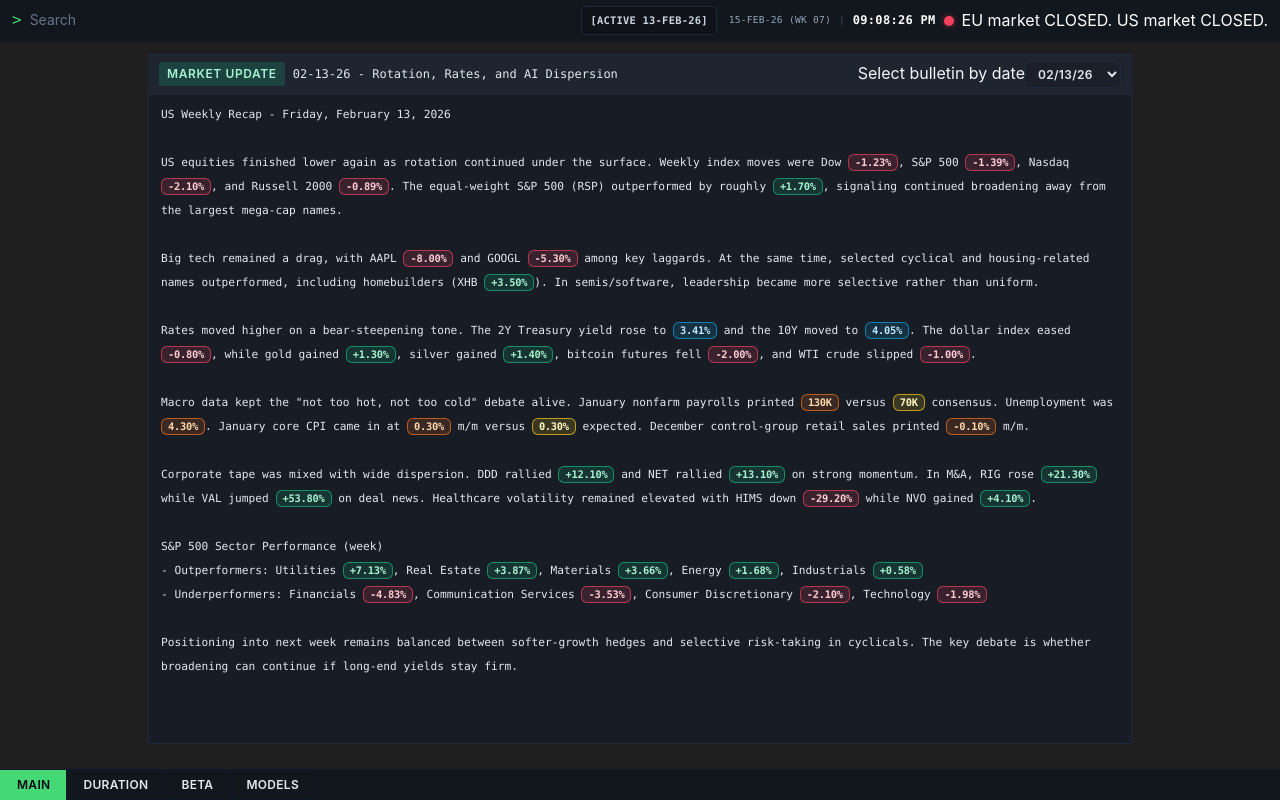
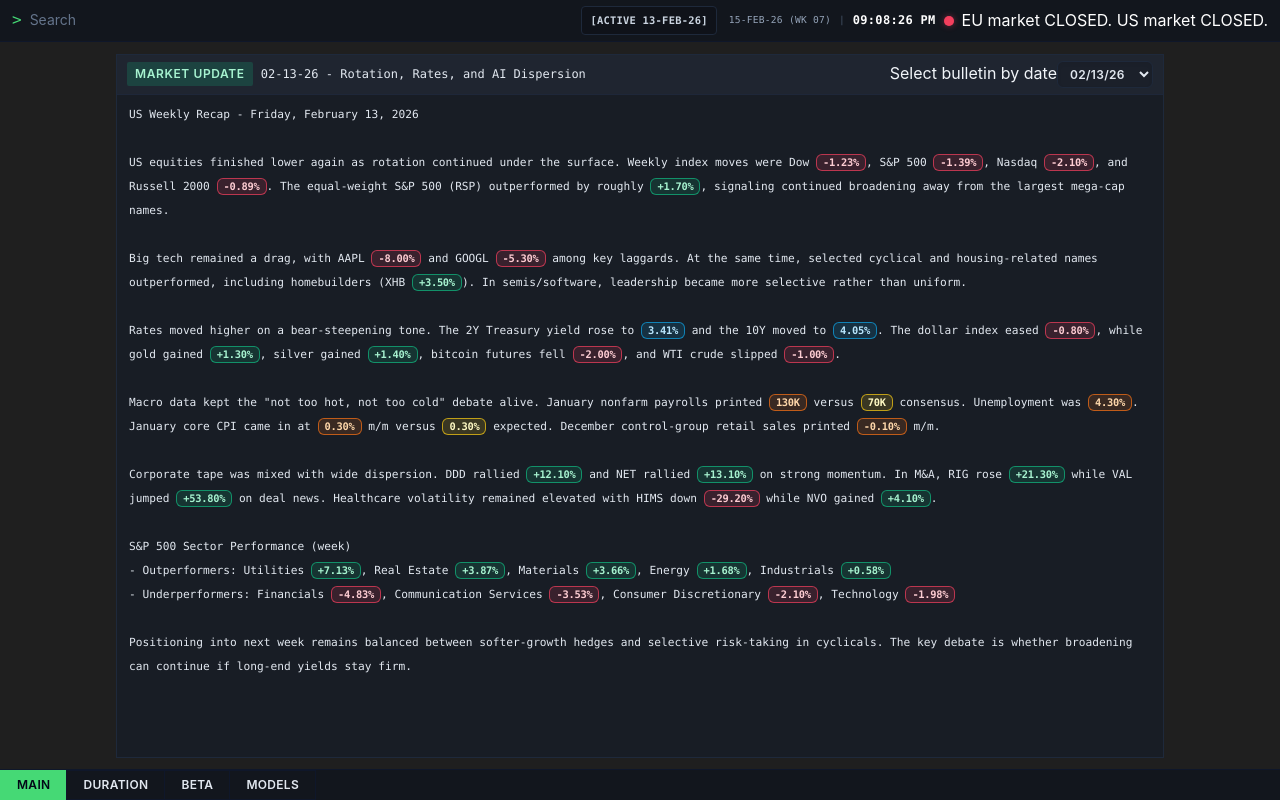
Before and after one commit to theodorhogan/website_portfolio, a React (Vite) app: page / in a window 1280 px wide. Built offline with nearby package versions, Linux system fonts and the light colour scheme.

Commit message:
Fixed FWD PE fill if data unavailable

```diff
--- a/src/components/indexChartData.ts
+++ b/src/components/indexChartData.ts
@@ -24,6 +24,11 @@
 
 const DAY_MS = 24 * 60 * 60 * 1000;
 const YEAR_WINDOW_MS = 365 * DAY_MS;
+
+function normalizeToUtcDay(timeMs: number) {
+  const date = new Date(timeMs);
+  return Date.UTC(date.getUTCFullYear(), date.getUTCMonth(), date.getUTCDate());
+}
 
 function parseUsDateToUtcMs(value: string) {
   const trimmed = value.trim();
@@ -108,6 +113,13 @@
   } as const;
 }
 
+function buildForwardPeLookup(data: Record<IndexKey, ForwardPePoint[]>) {
+  return {
+    SPX: new Map(data.SPX.map((point) => [point.timeMs, point.value])),
+    STOXX600: new Map(data.STOXX600.map((point) => [point.timeMs, point.value])),
+  } as const;
+}
+
 function resolveEndpointIndex(points: ClosePoint[], activeTimeMs: number) {
   for (let i = points.length - 1; i >= 0; i -= 1) {
     if (points[i].timeMs <= activeTimeMs) {
@@ -118,18 +130,17 @@
   return points.length > 0 ? 0 : -1;
 }
 
-function resolvePeIndex(points: ForwardPePoint[], asOfTimeMs: number) {
-  for (let i = points.length - 1; i >= 0; i -= 1) {
-    if (points[i].timeMs <= asOfTimeMs) {
-      return i;
-    }
-  }
-
-  return points.length > 0 ? 0 : -1;
+function getExactForwardPe(
+  peLookup: ReadonlyMap<number, number>,
+  targetTimeMs: number,
+) {
+  const normalizedTarget = normalizeToUtcDay(targetTimeMs);
+  return peLookup.get(normalizedTarget) ?? null;
 }
 
 const INDEX_CLOSES = parseIndexData(indexDataCsv);
 const INDEX_FORWARD_PE = parseForwardPeData(peDataCsv);
+const INDEX_FORWARD_PE_LOOKUP = buildForwardPeLookup(INDEX_FORWARD_PE);
 
 export function getIndexChartDataset(index: IndexKey, activeTimeMs: number): IndexChartDataset {
   const points = INDEX_CLOSES[index];
@@ -177,10 +188,9 @@
     });
   }
 
-  const peSeries = INDEX_FORWARD_PE[index];
-  const peIndex = resolvePeIndex(peSeries, endpoint.timeMs);
-  const currentPe = peIndex >= 0 ? peSeries[peIndex]?.value ?? null : null;
-  const lastWeekPe = peIndex > 0 ? peSeries[peIndex - 1]?.value ?? null : null;
+  const peLookup = INDEX_FORWARD_PE_LOOKUP[index];
+  const currentPe = getExactForwardPe(peLookup, activeTimeMs);
+  const lastWeekPe = getExactForwardPe(peLookup, activeTimeMs - 7 * DAY_MS);
 
   return {
     candles,
--- a/src/pages/MainPage.css
+++ b/src/pages/MainPage.css
@@ -1,9 +1,10 @@
 .main-page {
-  @apply flex h-full min-h-0 w-full flex-1 items-start justify-center overflow-hidden py-4;
+  @apply flex h-full min-h-0 w-full flex-1 items-stretch justify-center overflow-hidden;
+  padding: 0.75rem 0.5rem 2.65rem;
 }
 
 .main-page__stack {
-  @apply flex h-full min-h-0 w-full max-w-5xl items-start justify-center overflow-hidden px-5;
+  @apply flex h-full min-h-0 w-full max-w-6xl items-stretch justify-center overflow-hidden px-5;
 }
 
 .main-page__panel > * {
@@ -11,47 +12,27 @@
 }
 
 .main-page__panel {
-  @apply flex h-full min-h-0 w-full flex-col gap-4 overflow-y-auto pr-1;
-  scrollbar-width: thin;
-  scrollbar-color: rgba(51, 65, 85, 0.7) #12161d;
+  @apply flex h-full min-h-0 w-full flex-col overflow-hidden;
 }
 
-.main-page__panel::-webkit-scrollbar {
-  width: 8px;
-}
-
-.main-page__panel::-webkit-scrollbar-track {
-  background: #12161d;
-}
-
-.main-page__panel::-webkit-scrollbar-thumb {
-  background-color: rgba(51, 65, 85, 0.7);
-  border-radius: 999px;
+.main-page .blog-window {
+  width: 100%;
+  max-width: none;
+  height: 100%;
+  min-height: 0;
+  max-height: none;
+  flex: 1 1 auto;
 }
 
 @media (min-width: 1025px) {
-  .main-page {
-    padding-top: 0.75rem;
-    padding-bottom: 3.5rem; /* Keep panel clear of fixed navbar */
-  }
-
   .main-page__panel {
     overflow: hidden;
-    padding-right: 0;
-  }
-
-  .main-page .blog-window {
-    width: 100%;
-    max-width: none;
-    height: 100%;
-    min-height: 0;
-    max-height: none;
   }
 }
 
 @media (max-width: 1024px) {
   .main-page {
-    @apply h-auto min-h-0 overflow-visible pb-2;
+    @apply h-auto min-h-0 overflow-visible px-0 pb-2;
   }
 
   .main-page__stack {
@@ -61,4 +42,11 @@
   .main-page__panel {
     @apply h-auto overflow-visible pr-0;
   }
+
+  .main-page .blog-window {
+    height: auto;
+    min-height: 18rem;
+    max-height: none;
+    flex: 0 0 auto;
+  }
 }
```
Also changed, not shown: src/content/pricedatabase/pricetoearnings.csv.
